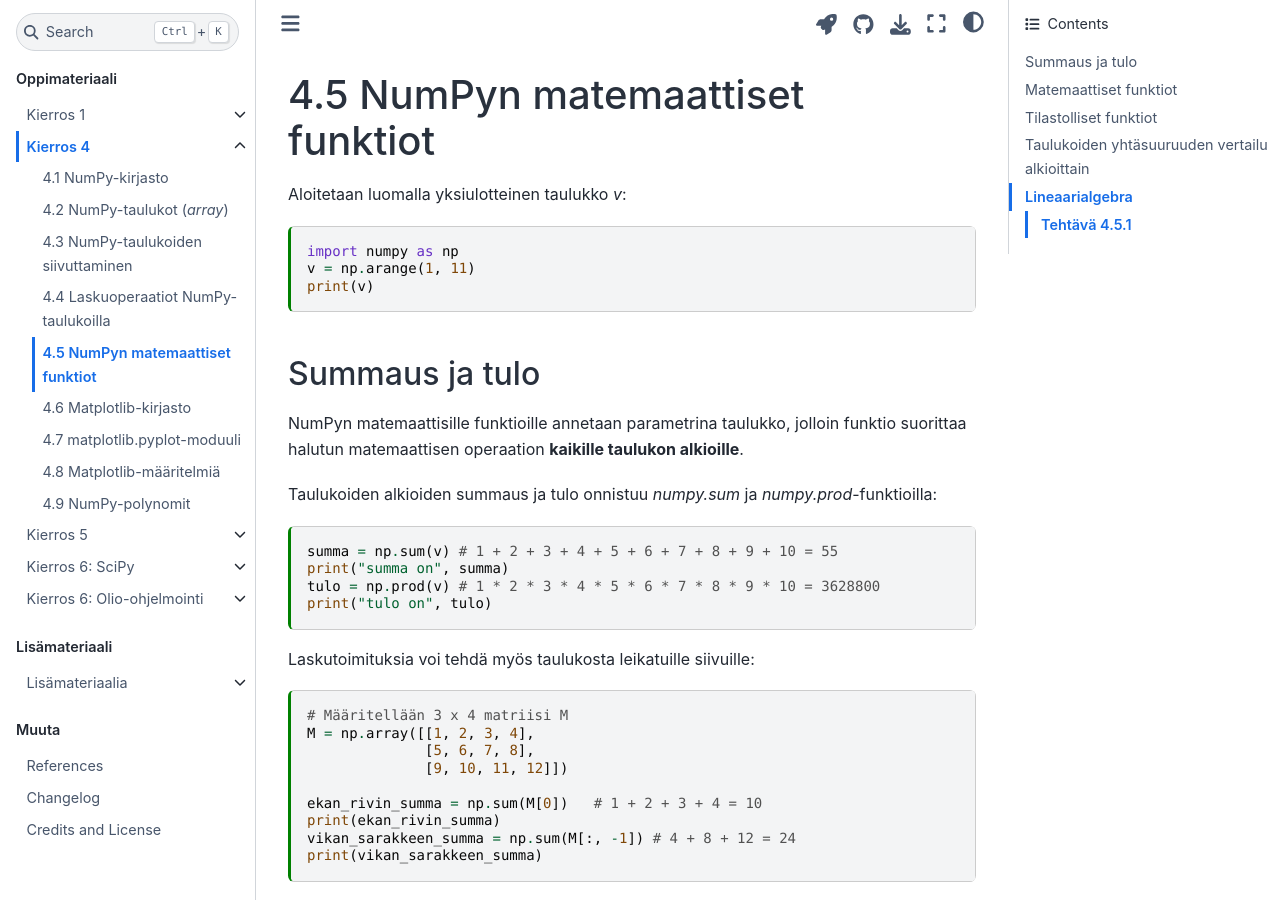
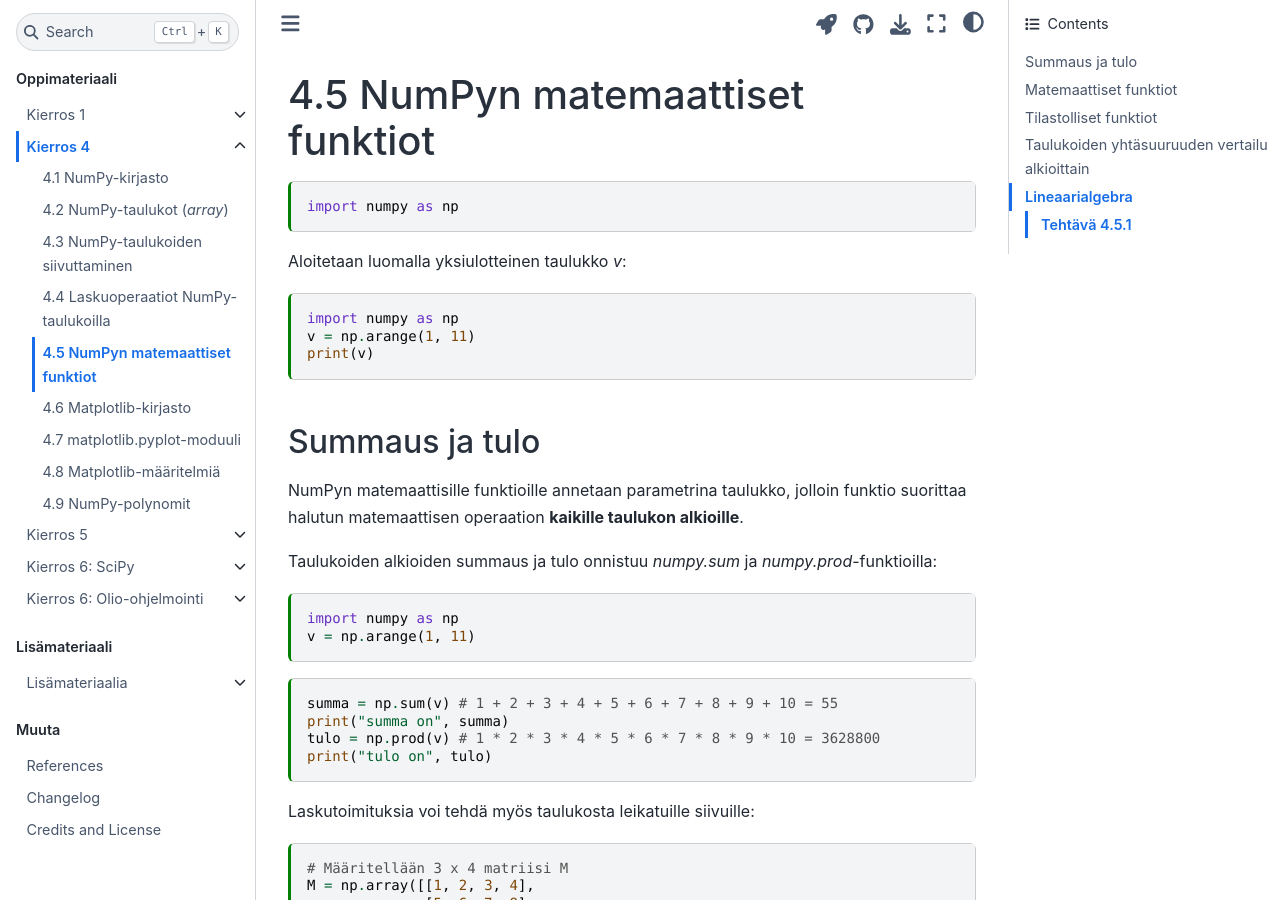
Before and after one commit to elina-ruha/CHEM-ohjelmointikurssikirja-test, a Jupyter Book: the page built from book/Kierros4/s4_5.md, in a window 1280 px wide and 900 px high. Built offline with Jupyter Book 1.0.4 settings and Sphinx 7.4.7 and the Sphinx Book theme 1.1.4, drawn with Linux system fonts in a browser that asks for light colours; comment, search, counter and statistics services are not loaded; some of the changed text lies outside the part shown.

Commit message:
Update s4_5.md

````diff
--- a/book/Kierros4/s4_5.md
+++ b/book/Kierros4/s4_5.md
@@ -10,6 +10,10 @@
   name: python3
 ---
 # 4.5 NumPyn matemaattiset funktiot
+```{code-cell} ipython3
+:tags: ["thebe-remove-input-init"]
+import numpy as np
+```
 Aloitetaan luomalla yksiulotteinen taulukko *v*:
 ```{code-cell} ipython3
 :tags: ["auto-execute-page"]
@@ -21,6 +25,11 @@
 NumPyn matemaattisille funktioille annetaan parametrina taulukko, jolloin funktio suorittaa halutun matemaattisen operaation **kaikille taulukon alkioille**.
 
 Taulukoiden alkioiden summaus ja tulo onnistuu *numpy.sum* ja *numpy.prod*-funktioilla:
+```{code-cell} ipython3
+:tags: ["thebe-remove-input-init"]
+import numpy as np
+v = np.arange(1, 11)
+```
 ```{code-cell} ipython3
 summa = np.sum(v) # 1 + 2 + 3 + 4 + 5 + 6 + 7 + 8 + 9 + 10 = 55
 print("summa on", summa)
@@ -68,8 +77,10 @@
 ## Taulukoiden yhtäsuuruuden vertailu alkioittain
 Kahden taulukon yhtäsuuruutta voi verrata [*numpy.allclose*](https://docs.scipy.org/doc/numpy/reference/generated/numpy.allclose.html#numpy-allclose)-funktiolla, joka vertaa taulukoita alkioittain:
 ```{code-cell} ipython3
-T1 = np.linspace(1.0, 5.0, 5) # array([ 1.,  2.,  3.,  4.,  5.])
-T2 = np.linspace(1.00001, 5.0, 5) # array([ 1.00001  ,  2.0000075,  3.000005 ,  4.0000025,  5.       ])
+T1 = np.linspace(1.0, 5.0, 5)
+# array([ 1.,  2.,  3.,  4.,  5.])
+T2 = np.linspace(1.00001, 5.0, 5)
+# array([ 1.00001  ,  2.0000075,  3.000005 ,  4.0000025,  5.       ])
 if np.allclose(T1, T2, rtol = 0.01):
     print("Samat")
 # Taulukoiden T1 ja T2 alkiot ovat yhtäsuuret 1% tarkkuudella (rtol = 0.01), joten tulostuu "Samat"
@@ -105,8 +116,8 @@
 v = np.arange(1, 6)
 # v on array([ 1,  2,  3,  4,  5])
 
-summa = np."""Täydennä"""(v)
-tulo = np."""Täydennä"""(v)
+summa = np.TÄYDENNÄ(v)
+tulo = np.TÄYDENNÄ(v)
 
 print(f"Vektorin summa {summa:d} ja tulo {tulo:d}.")
 ```
@@ -114,7 +125,6 @@
 ::::{question}
 :type: multiple-choice
 :variant: single-select
-:showanswer:
 :nocaption:
 :columns: 1
 
@@ -131,7 +141,6 @@
 ::::{question}
 :type: multiple-choice
 :variant: single-select
-:showanswer:
 :nocaption:
 :columns: 1
 
@@ -148,7 +157,6 @@
 ::::{question}
 :type: multiple-choice
 :variant: single-select
-:showanswer:
 :nocaption:
 :columns: 1
 
````
